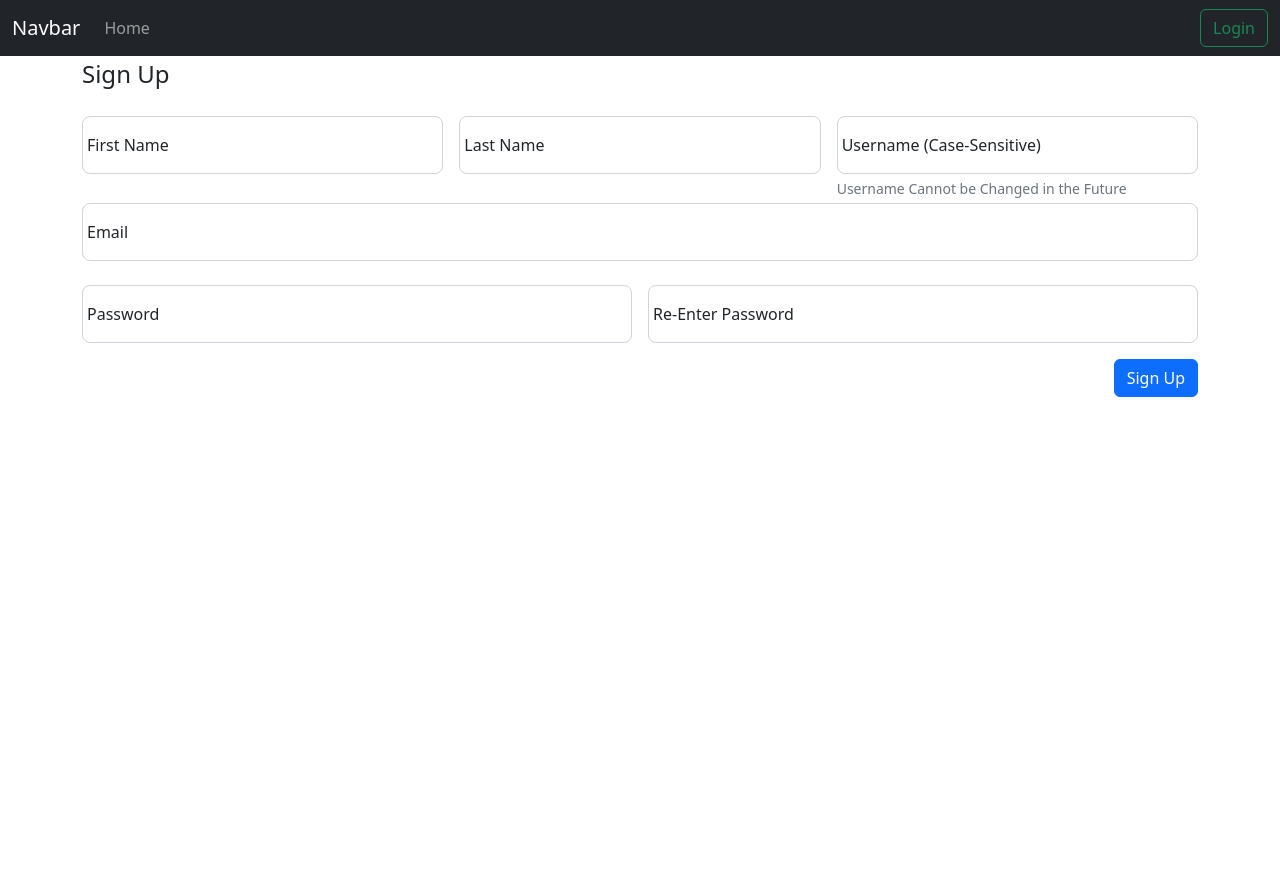
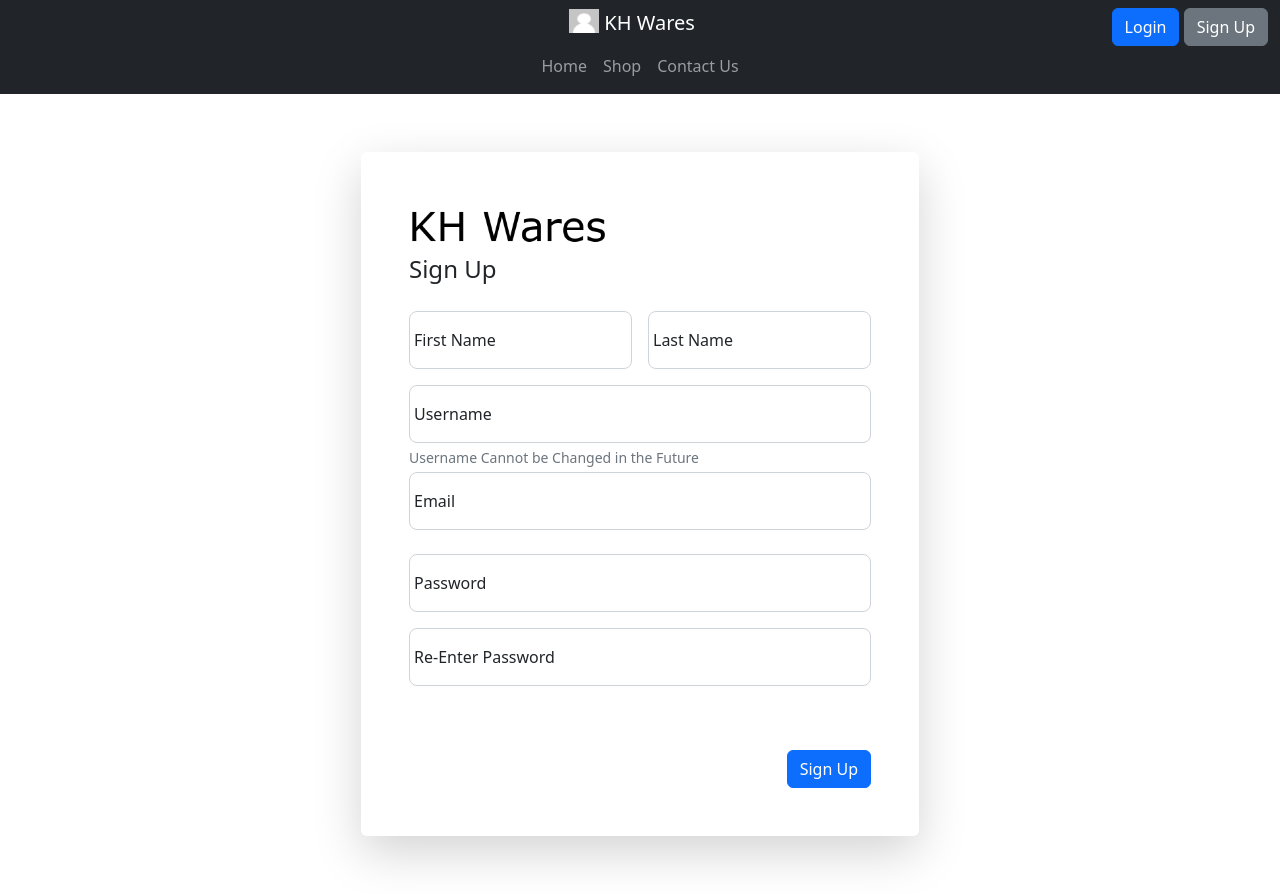
Before and after one commit to BurpBurp/AppDevProj, a Flask app: page /signup in a window 1280 px wide. Before the commit the page ends 397 px from the top, so only its background shows below. Run offline with Flask 3, Linux system fonts and the light colour scheme.

Commit message:
Added 2 Row NavBar

```diff
--- a/forms/LoginForm.py
+++ b/forms/LoginForm.py
@@ -3,7 +3,7 @@ from wtforms import StringField, PasswordField, EmailField, SubmitField, SelectF
 from wtforms.validators import DataRequired, Email, EqualTo
 
 class LoginForm(FlaskForm):
-    username = StringField("Username (Case-Sensitive)",validators=[DataRequired()])
+    username = StringField("Username",validators=[DataRequired()])
     password = PasswordField("Password",validators=[DataRequired()])
     remember = BooleanField("Remember me?")
     submit = SubmitField("Log In")
--- a/forms/SignUpForm.py
+++ b/forms/SignUpForm.py
@@ -4,7 +4,7 @@ from wtforms.validators import DataRequired, Email, EqualTo, Regexp
 
 
 class SignUpForm(FlaskForm):
-    username = StringField("Username (Case-Sensitive)", validators=[DataRequired(),Regexp("^\S*$",message="Username cannot contain spaces")])
+    username = StringField("Username", validators=[DataRequired(),Regexp("^\S*$",message="Username cannot contain spaces")])
     f_name = StringField("First Name", validators=[DataRequired()])
     l_name = StringField("Last Name", validators=[DataRequired()])
     email = EmailField("Email", validators=[DataRequired(), Email()])
--- a/routes/crud.py
+++ b/routes/crud.py
@@ -55,6 +55,8 @@ def login():
             else:
                 helper_functions.flash_error("Username or Password Incorrect")
                 return helper_functions.helper_render("login.html", form=form)
+        else:
+            return helper_functions.helper_render("login.html", form=form)
     else:
         if helper_functions.check_logged_in():
             helper_functions.flash_success("Already Logged in")
@@ -127,7 +129,8 @@ def update():
                 helper_functions.flash_error("Invalid user ID")
                 return abort(http.HTTPStatus.BAD_REQUEST)
 
-            if not (target_user.id == flask_login.current_user.id or flask_login.current_user.role > target_user.role or flask_login.current_user.role == 2):
+            if not (
+                    target_user.id == flask_login.current_user.id or flask_login.current_user.role > target_user.role or flask_login.current_user.role == 2):
                 helper_functions.flash_error("You do not have permission to do that")
                 return abort(http.HTTPStatus.FORBIDDEN)
 
@@ -151,18 +154,18 @@ def update():
                                 target_user.profile_pic = "default.png"
                                 print("Stuff")
                                 helper_functions.flash_success("Changed Profile Picture Successfully")
-                                return redirect(url_for("crud.update",id=target_user.id))
+                                return redirect(url_for("crud.update", id=target_user.id))
                         except IOError:
                             pass
 
                     if update_image_form.validate_on_submit():
                         if update_image_form.image.data:
                             file_name = f"{secrets.token_urlsafe(8)}{os.path.splitext(secure_filename(update_image_form.image.data.filename))[1]}"
-                            path = os.path.join("static","profiles",file_name)
+                            path = os.path.join("static", "profiles", file_name)
                             update_image_form.image.data.save(path)
                             try:
                                 if target_user.profile_pic != "default.png":
-                                    os.remove(os.path.join("static","profiles",target_user.profile_pic))
+                                    os.remove(os.path.join("static", "profiles", target_user.profile_pic))
                             except IOError:
                                 pass
                             target_user.profile_pic = file_name
@@ -184,7 +187,8 @@ def update():
                             helper_functions.flash_success("Account Deleted Successfully")
                             return redirect(url_for("admin.admin"))
 
-            return redirect(url_for("crud.update",id=target_user.id))
+            return redirect(url_for("crud.update", id=target_user.id))
+
 
 @blueprint.route("/signout", methods=["GET", "POST"])
 @flask_login.login_required
--- a/routes/test.py
+++ b/routes/test.py
@@ -12,7 +12,7 @@ blueprint = Blueprint("test", __name__, template_folder="templates")
 
 @blueprint.route("/test")
 def test():
-    pass
+    return render_template("navbar-2.html")
     # print("Received GET")
     # msg = Message(subject="Testing", recipients=["dphxdarwin@gmail.com"])
     # msg.attach("logo.png", 'image/png', data=open("static/Logo.png", "rb").read(), disposition="inline",
--- a/templates/base.html
+++ b/templates/base.html
@@ -13,7 +13,7 @@
 </head>
 <body class="d-flex flex-column min-vh-100">
     <nav>
-        {% include 'includes/navbar.html' %}
+        {% include 'includes/navbar-2.html' %}
     </nav>
 
     {% with messages = get_flashed_messages(with_categories=true) %}
--- /dev/null
+++ b/templates/includes/navbar-2.html
@@ -0,0 +1,65 @@
+
+<nav class="navbar navbar-expand-lg navbar-dark bg-dark">
+    <div class="container-fluid d-block">
+
+        <div class="row justify-content-center">
+                <div class="col-2 text-center offset-5">
+                    <a class="navbar-brand text-center " href="{{ '#' if active_page == 'index' else url_for('index.index') }}">
+                        <img src="{{ url_for('static', filename='profiles/default.png') }}" alt="" width="30" height="24" class="d-inline-block align-text-top">
+                        KH Wares
+                    </a>
+                </div>
+                <div class="col-auto ms-auto">
+                    {% if not current_user.is_authenticated %}
+                        <a href="{{ url_for('crud.login' )}}" class="btn btn-primary" role="button">Login</a>
+                        <a href="{{ url_for('crud.login' )}}" class="btn btn-secondary" role="button">Sign Up</a>
+                    {% else %}
+                        <div class="dropstart bg-secondary text-light p-1 rounded">
+                            <div class="dropdown-toggle" role="button" id="dropdownMenuLink" data-bs-toggle="dropdown">
+                                <img  src="{{url_for('static', filename='profiles/' + current_user.profile_pic)}}" height="35px" width="35px" class="rounded-circle me-1">
+                                <span class="text-light d-lg-inline-block d-none">{{ current_user.f_name }} {{ current_user.l_name }}</span>
+                            </div>
+
+
+                            <ul class="dropdown-menu" aria-labelledby="dropdownMenuLink">
+                                <li><a class="dropdown-item" href="{{url_for('crud.update')}}?id={{current_user.id}}">Edit Profile</a></li>
+                                <li><hr class="dropdown-divider"></li>
+                                <li><a class="dropdown-item" href="{{ url_for('crud.signout') }}">Signout</a></li>
+                            </ul>
+                        </div>
+                    {% endif %}
+                </div>
+                <div class="row justify-content-end">
+                    <div class="col-2 text-end">
+                        <button class="navbar-toggler mt-3" type="button" data-bs-toggle="collapse" data-bs-target="#navbarSupportedContent" aria-controls="navbarSupportedContent" aria-expanded="false" aria-label="Toggle navigation">
+                            <span class="navbar-toggler-icon"></span>
+                        </button>
+                    </div>
+                </div>
+        </div>
+        <div class="row justify-content-center">
+            <div class="col-4 text-center">
+                <div class="collapse navbar-collapse" id="navbarSupportedContent">
+                    <ul class="navbar-nav mx-auto mb-2 mb-lg-0">
+                    <li class="nav-item">
+                        <a class="nav-link {{ 'active' if active_page == 'index' else '' }}" aria-current="page" href="{{ '#' if active_page == 'index' else url_for('index.index') }}">Home</a>
+                    </li>
+                    <li class="nav-item">
+                        <a class="nav-link" href="#">Shop</a>
+                    </li>
+                    <li class="nav-item">
+                        <a class="nav-link" href="#">Contact Us</a>
+                    </li>
+                    {% if current_user.is_authenticated and current_user.role >=1 %}
+                        <li class="nav-item">
+                            <a class="nav-link {{ 'active' if active_page == 'admin' else '' }}" href="{{ '#' if active_page == 'admin' else url_for('admin.admin') }}">Administration</a>
+                        </li>
+                    {% endif %}
+                    </ul>
+
+
+                </div>
+            </div>
+        </div>
+    </div>
+  </nav>
--- a/templates/signup.html
+++ b/templates/signup.html
@@ -7,12 +7,15 @@
 {% endblock %}
 
 {% block main %}
-<div class="container">
-    <form action="#" method="POST" novalidate>
+<div class="container justify-content-center min-vh-100 d-flex align-items-center">
+    <div class="container w-auto">
+        <div class="row justify-content-center">
+            <form action="#" method="POST" novalidate class="justify-content-center col-md-6 shadow-lg rounded p-5">
                 {{ form.hidden_tag() }}
+                <img src="{{ url_for('static',filename='Logo.png') }}" alt="" width="200">
                 <fieldset class="form-group row g-3">
                     <legend>{{ "Create Account" if admin_create else "Sign Up" }}</legend>
-            <div class="form-floating col-md-4">
+                    <div class="form-floating col-md-6">
 
 
                         {% if form.f_name.errors %}
@@ -27,7 +30,7 @@
                         {% endif %}
                         {{ form.f_name.label }}
                     </div>
-            <div class="form-group form-floating col-md-4">
+                    <div class="form-group form-floating col-md-6">
 
 
                         {% if form.l_name.errors %}
@@ -42,7 +45,7 @@
                         {% endif %}
                         {{ form.l_name.label(class="") }}
                     </div>
-            <div class="form-group form-floating col-md-4">
+                    <div class="form-group form-floating col-md-12">
 
 
                         {% if form.username.errors %}
@@ -72,7 +75,7 @@
                         {{ form.email.label(class="") }}
                         <div id="emailHelp" class="form-text g-0"></div>
                     </div>
-            <div class="form-group form-floating col-md-6">
+                    <div class="form-group form-floating col-md-12">
 
 
                         {% if form.password.errors %}
@@ -87,7 +90,7 @@
                         {% endif %}
                         {{ form.password.label(class="") }}
                     </div>
-            <div class="form-group form-floating col-md-6">
+                    <div class="form-group form-floating col-md-12">
 
 
                         {% if form.confirm_password.errors %}
@@ -109,9 +112,11 @@
                         </div>
                     {% endif %}
                 </fieldset>
-        <fieldset class="row mt-3 justify-content-end">
+                <fieldset class="row mt-3 justify-content-end pt-5">
                     <div class="col"> {{ form.submit(class="btn btn-primary float-end") }}</div>
                 </fieldset>
             </form>
         </div>
+    </div>
+</div>
 {% endblock %}
```
Also changed, not shown: templates/login.html (+6 -6 lines), instance/master.db, static/profiles/6VKRMolhflI.jpg (added), static/profiles/uIWFcC399qY.jpg (deleted), static/profiles/uo-mH_GdqHE.png (added). Lines whose indentation alone changed are shown as unchanged.
